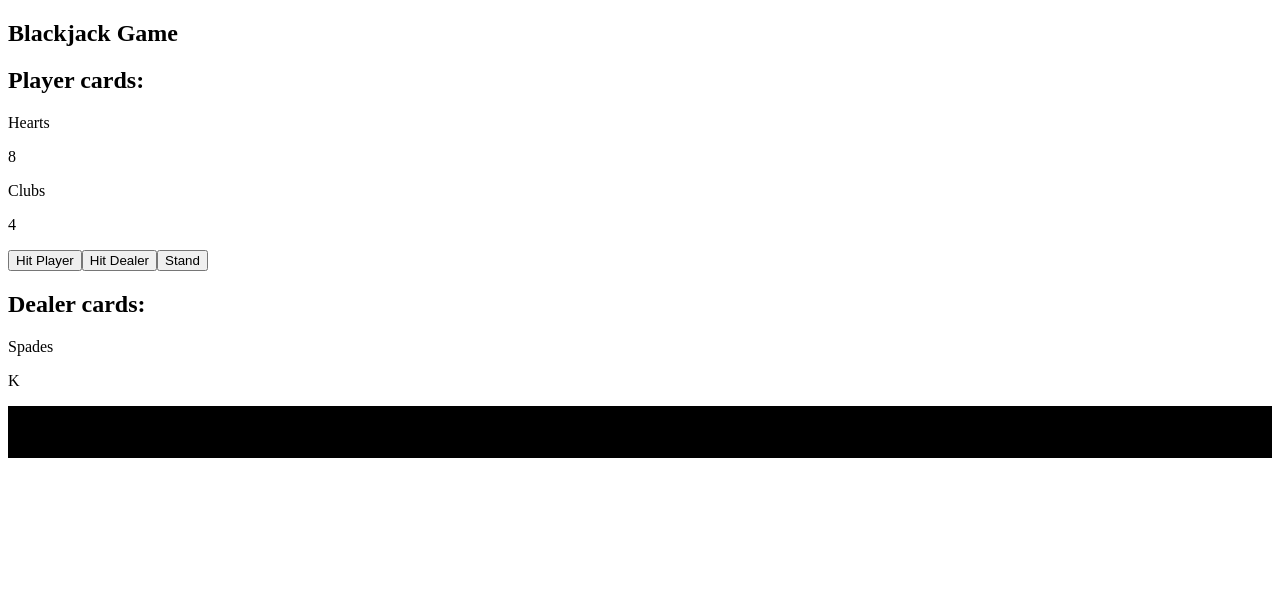
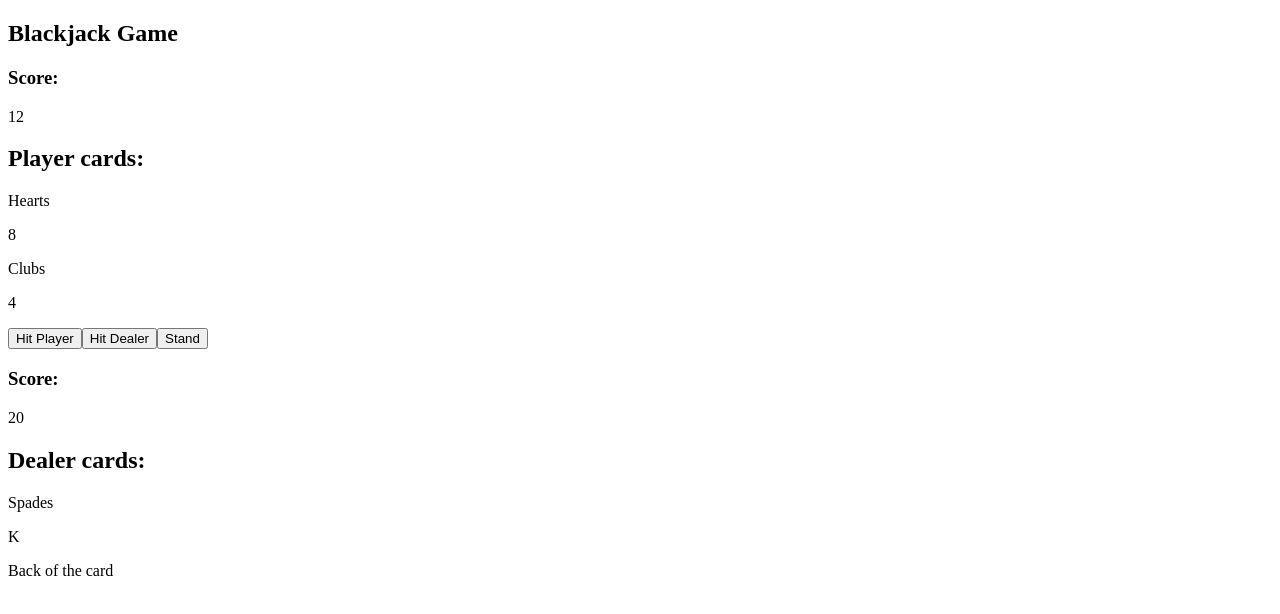
Before and after one commit to SantiG11/blackjack, a React (Vite) app: page / in a window 1280 px wide. Shown: the top 614 px of the page. Built offline with nearby package versions, Linux system fonts and the light colour scheme.

Commit message:
ScoreDisplay component, and score logic created and added to the GameTable

```diff
--- a/src/components/Card.tsx
+++ b/src/components/Card.tsx
@@ -22,8 +22,10 @@ export type CardType = {
 };
 
 export default function Card({ suit, value, hidden = false }: CardType) {
-  return (
-    <div style={{ backgroundColor: hidden ? "black" : "" }}>
+  return hidden ? (
+    <div>Back of the card</div>
+  ) : (
+    <div>
       <label>{suit}</label>
       <p>{value}</p>
     </div>
--- a/src/components/GameTable.tsx
+++ b/src/components/GameTable.tsx
@@ -3,11 +3,16 @@ import CardDeck, { CardDeckHandle } from "./CardDeck";
 import { CardType } from "./Card";
 import Player from "./Player";
 import Dealer from "./Dealer";
+import calculateTotal from "../logic/score";
+import ScoreDisplay from "./ScoreDisplay";
 
 function GameTable() {
   const deckRef = useRef<CardDeckHandle | null>(null);
   const [playerHand, setPlayerHand] = useState<CardType[]>([]);
   const [dealerHand, setDealerHand] = useState<CardType[]>([]);
+
+  const [playerScore, setPlayerScore] = useState(0);
+  const [dealerScore, setDealerScore] = useState(0);
 
   const hitPlayer = (times: number = 1) => {
     setTimeout(() => {
@@ -40,6 +45,11 @@ function GameTable() {
     startGame();
   }, []);
 
+  useEffect(() => {
+    setPlayerScore(calculateTotal(playerHand));
+    setDealerScore(calculateTotal(dealerHand));
+  }, [playerHand, dealerHand]);
+
   return (
     <div>
       <h2>Blackjack Game</h2>
@@ -47,6 +57,7 @@ function GameTable() {
       <CardDeck ref={deckRef} />
 
       <div>
+        <ScoreDisplay score={playerScore} />
         <Player hand={playerHand} />
         <button
           onClick={() => {
@@ -66,6 +77,7 @@ function GameTable() {
       </div>
 
       <div>
+        <ScoreDisplay score={dealerScore} />
         <Dealer hand={dealerHand} />
       </div>
     </div>
--- /dev/null
+++ b/src/components/ScoreDisplay.tsx
@@ -0,0 +1,14 @@
+interface ScoreDisplayProps {
+  score: number;
+}
+
+const ScoreDisplay = ({ score }: ScoreDisplayProps) => {
+  return (
+    <div>
+      <h3>Score: </h3>
+      <span>{score}</span>
+    </div>
+  );
+};
+
+export default ScoreDisplay;
--- /dev/null
+++ b/src/logic/score.ts
@@ -0,0 +1,32 @@
+import { CardType } from "../components/Card";
+
+const calculateTotal = (hand: CardType[]) => {
+  let totalScore = 0;
+  let aceCount = 0;
+
+  hand.forEach((card) => {
+    switch (card.value) {
+      case "J":
+      case "Q":
+      case "K":
+        totalScore += 10;
+        break;
+      case "A":
+        aceCount += 1;
+        totalScore += 11;
+        break;
+      default:
+        totalScore += parseInt(card.value, 10);
+        break;
+    }
+  });
+
+  while (totalScore > 21 && aceCount > 0) {
+    totalScore -= 10;
+    aceCount -= 1;
+  }
+
+  return totalScore;
+};
+
+export default calculateTotal;
```
